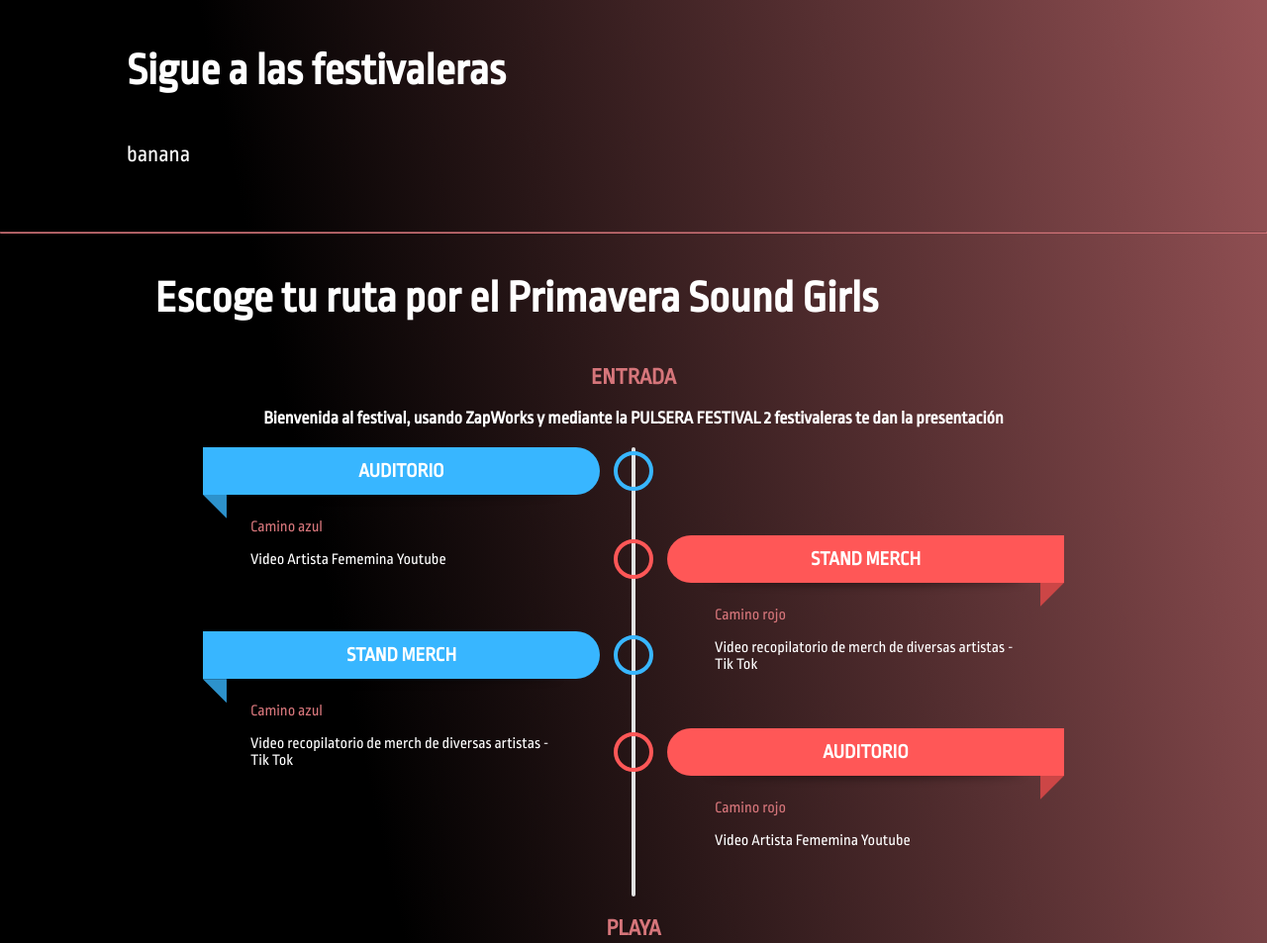
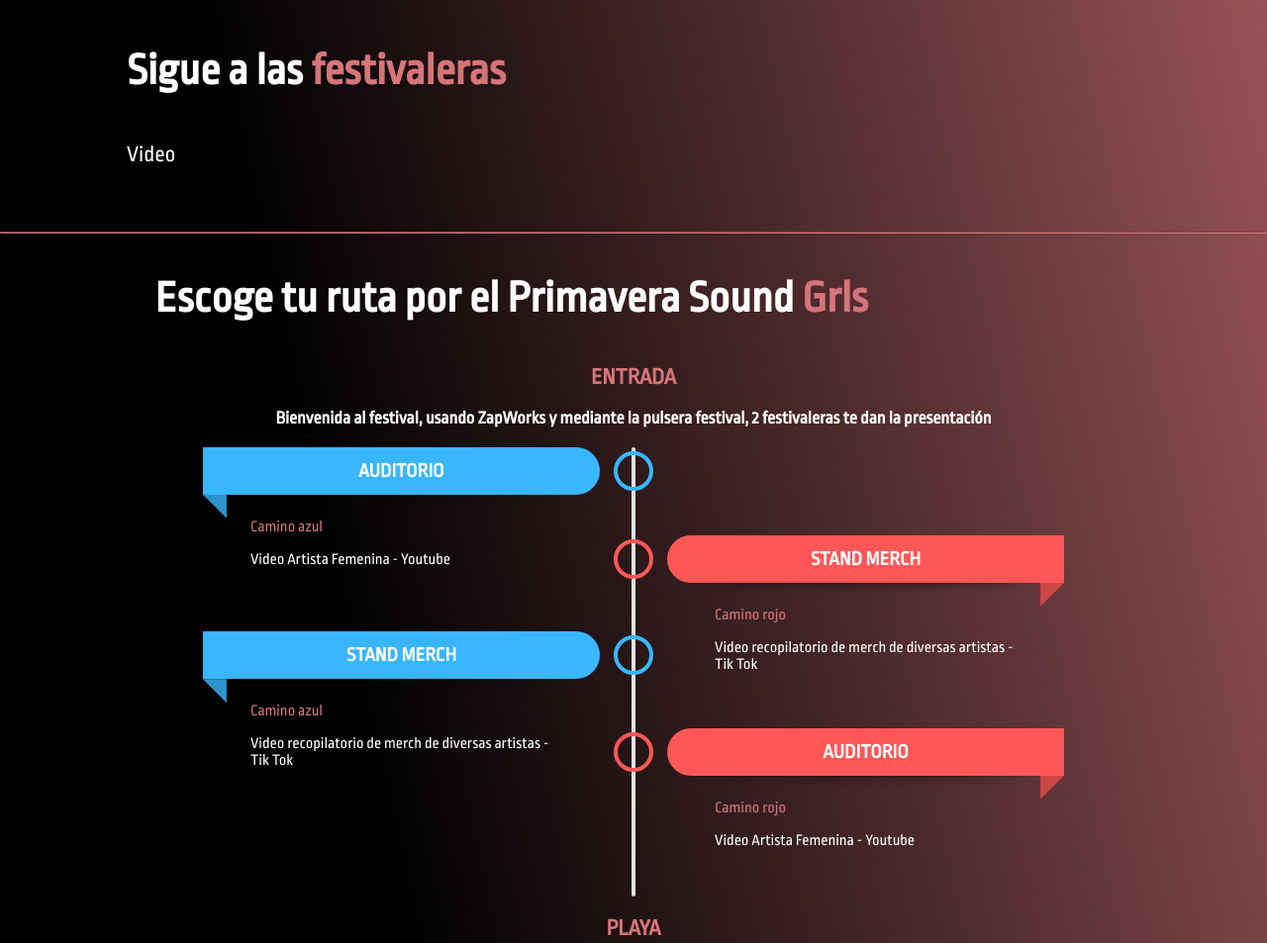
Before and after one commit to AlexUser-zt/PrimaveraSoundGRLS-Relase, a plain HTML site: page index.html in a window 1280 px wide. Shown: the part 2060-3013 px from the top of the page at 99% size. Drawn offline with nearby package versions, Linux system fonts and the light colour scheme.

Commit message:
Html correcciones

```diff
--- a/index.html
+++ b/index.html
@@ -159,8 +159,8 @@
 
     <section class="triptico">
         <div class="triptico-txt">
-            <h2>Sigue a las festivaleras</h2>
-            <p>banana
+            <h2>Sigue a las <span>festivaleras</span></h2>
+            <p>Video
             </p>
         </div>
     </section>
@@ -168,15 +168,15 @@
     <hr>
 
     <section class="time-imputs" id="serv">
-        <h2>Escoge tu ruta por el Primavera Sound Girls</h2>
+        <h2>Escoge tu ruta por el Primavera Sound <span>Grls</span></h2>
 
     <h3><span>ENTRADA</span></h3>
-    <h4>Bienvenida al festival, usando ZapWorks y mediante la PULSERA FESTIVAL 2 festivaleras te dan la presentación</h4>
+    <h4>Bienvenida al festival, usando ZapWorks y mediante la pulsera festival, 2 festivaleras te dan la presentación</h4>
     <ul>
         <li style="--accent-color:#38B6FF">
             <div class="date">AUDITORIO</div>
             <div class="title">Camino azul</div>
-            <div class="descr">Video Artista Fememina Youtube</div>
+            <div class="descr">Video Artista Femenina - Youtube</div>
         </li>
         <li style="--accent-color:#FF5757">
             <div class="date">STAND MERCH</div>
@@ -191,7 +191,7 @@
         <li style="--accent-color:#FF5757">
             <div class="date">AUDITORIO</div>
             <div class="title">Camino rojo</div>
-            <div class="descr">Video Artista Fememina Youtube</div>
+            <div class="descr">Video Artista Femenina - Youtube</div>
         </li>
     </ul>
      <h3><span>PLAYA</span></h3> <h4>Bote de Crema usando ZapWorks</h4>
@@ -231,7 +231,7 @@
     <hr>
 
     <section class="quotes" id="nosotros">
-        <h2>Profesionales a cargo</h2>
+        <h2><span>Profesionales</span> a cargo</h2>
         <div class="q-gen">
             <img class="q-gen-f" src="" alt="Alex Ibáñez">
 
```
